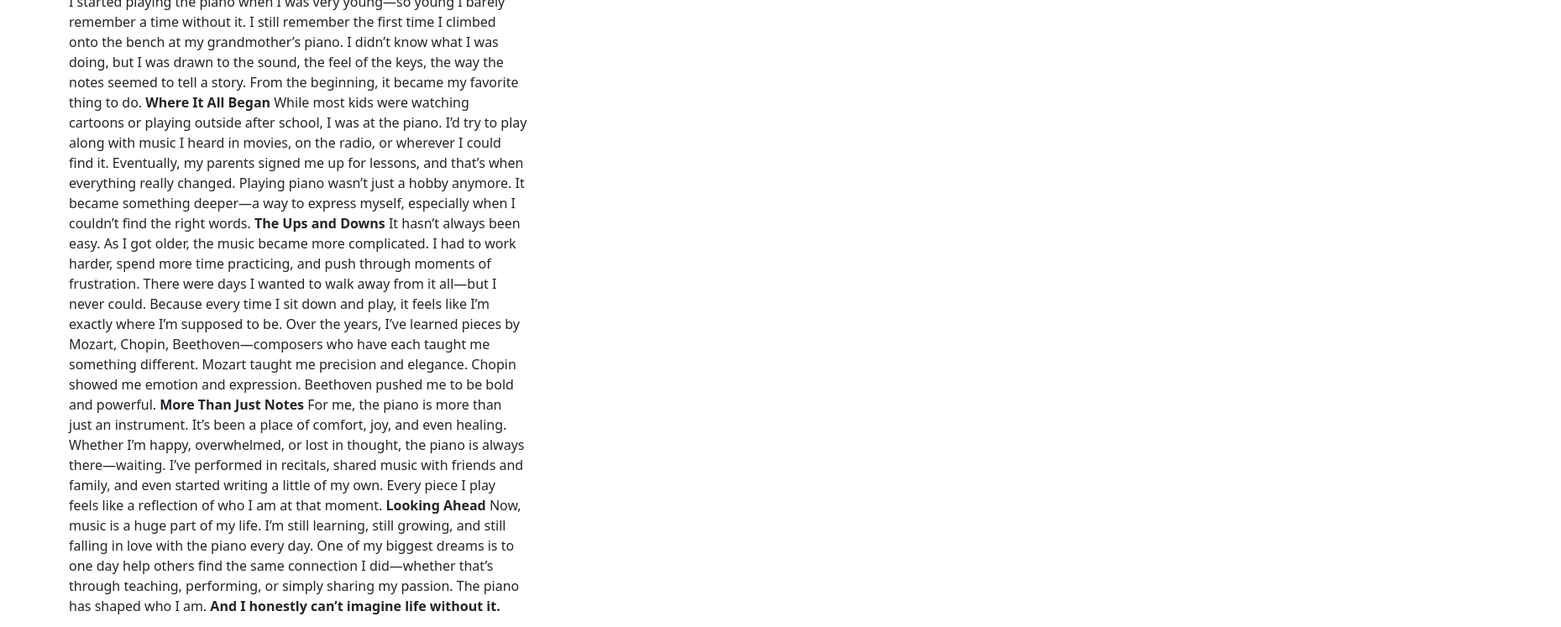
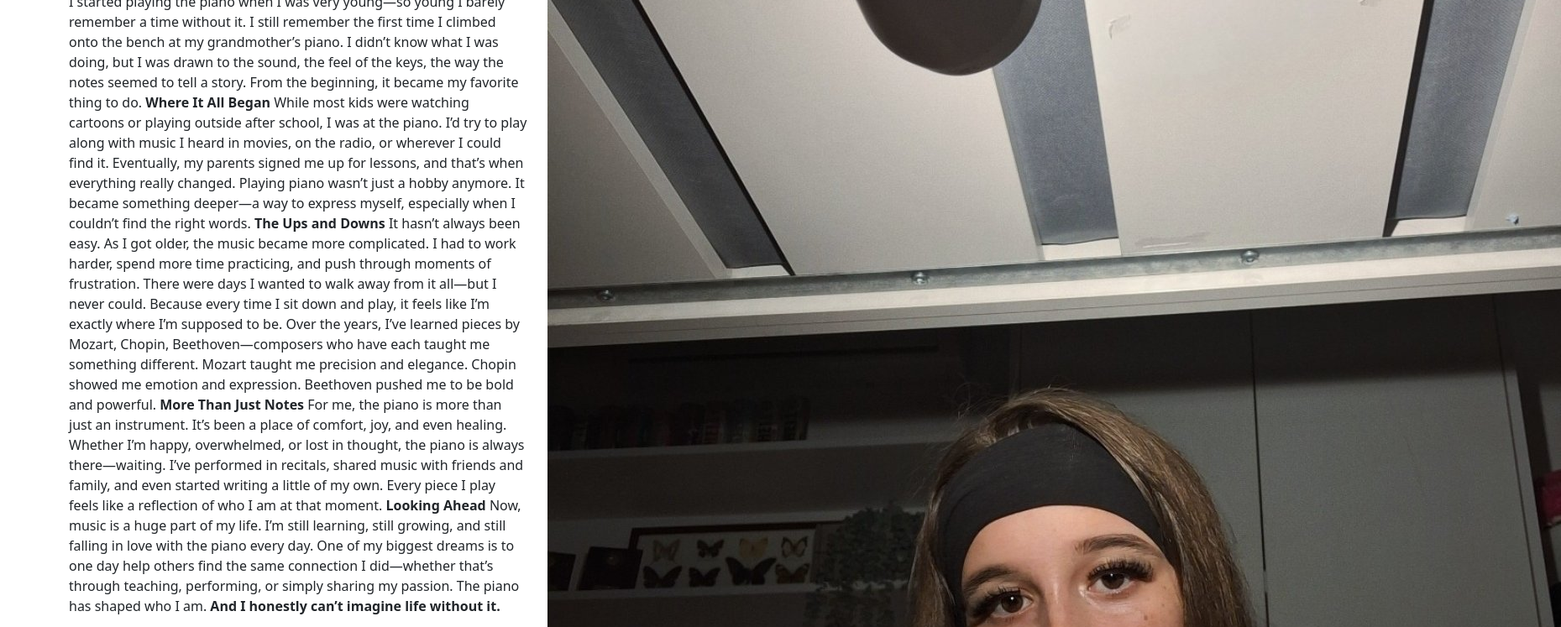
Before and after one commit to melina361/melina361.github.io, a plain HTML site: page index.html in a window 1280 px wide. Shown: the part 216-963 px from the top of the page at 84% size, 1859 px wide, since content can reach past the window. Drawn offline with nearby package versions, Linux system fonts and the light colour scheme.

Commit message:
Add files via upload

```diff
--- a/index.html
+++ b/index.html
@@ -16,9 +16,10 @@
 	         	<h1>The best place for pianists!</h1>
 			</div>
 		</div>
-		<div class="row">
+		<div class="row ">
 			<div class="col-md-6">
 				<h2>About me!</h2>
+
 				<p>I started playing the piano when I was very young—so young I barely remember a time without it. I still remember the first time I climbed onto the bench at my grandmother’s piano. I didn’t know what I was doing, but I was drawn to the sound, the feel of the keys, the way the notes seemed to tell a story.
 
 From the beginning, it became my favorite thing to do.
@@ -51,7 +52,7 @@ The piano has shaped who I am.
 <strong>And I honestly can’t imagine life without it.</strong> </p>
 			</div>
 			<div class="col-md-6">
-				<img src="C:\Users\melko\Pictures\Screenshots\Screenshot 2025-10-19 122938.png">
+				<img src="./img/melina.jpg">
 			</div>
 		</div>
 		<div class="row">
```
Also changed, not shown: img/melina.jpg (added).
